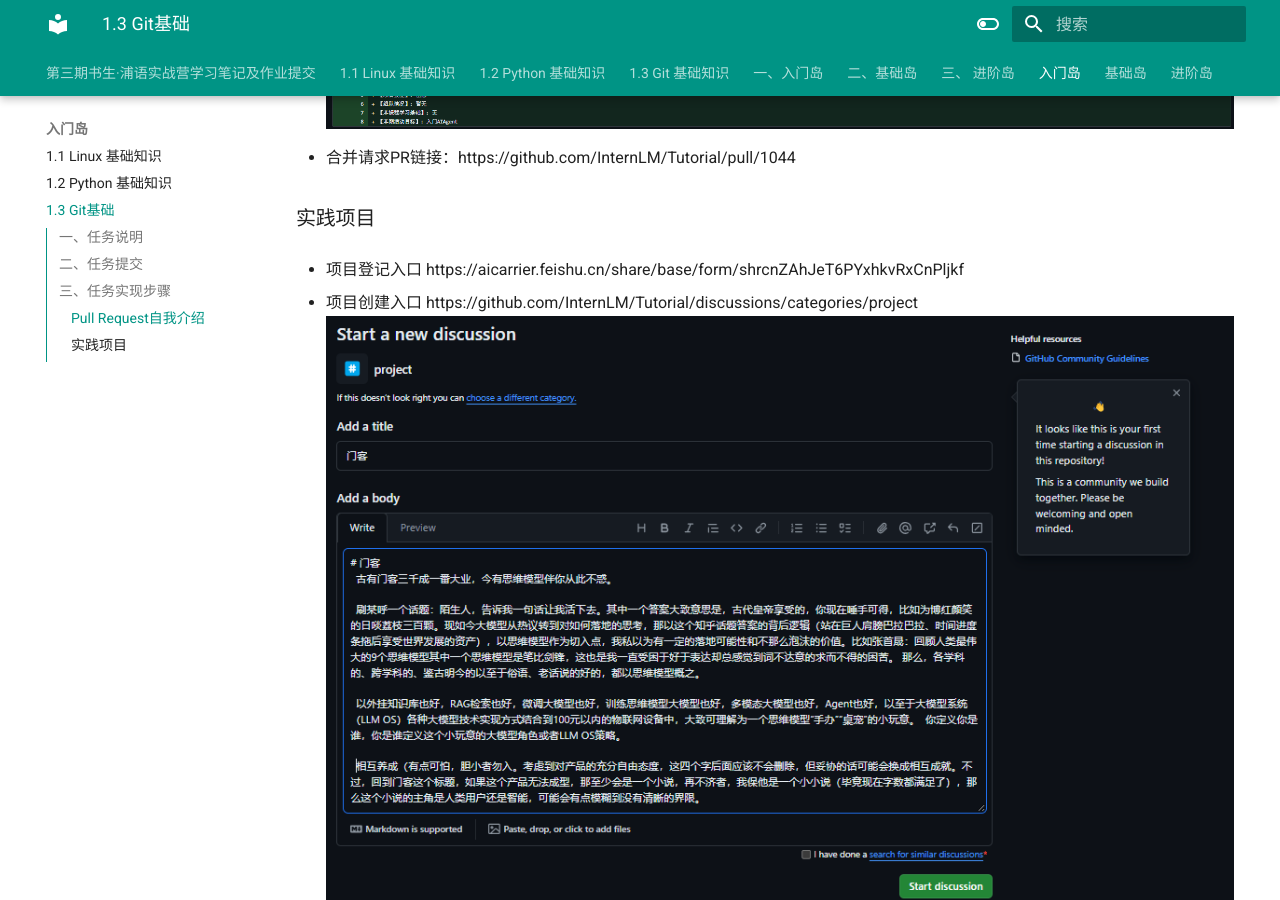
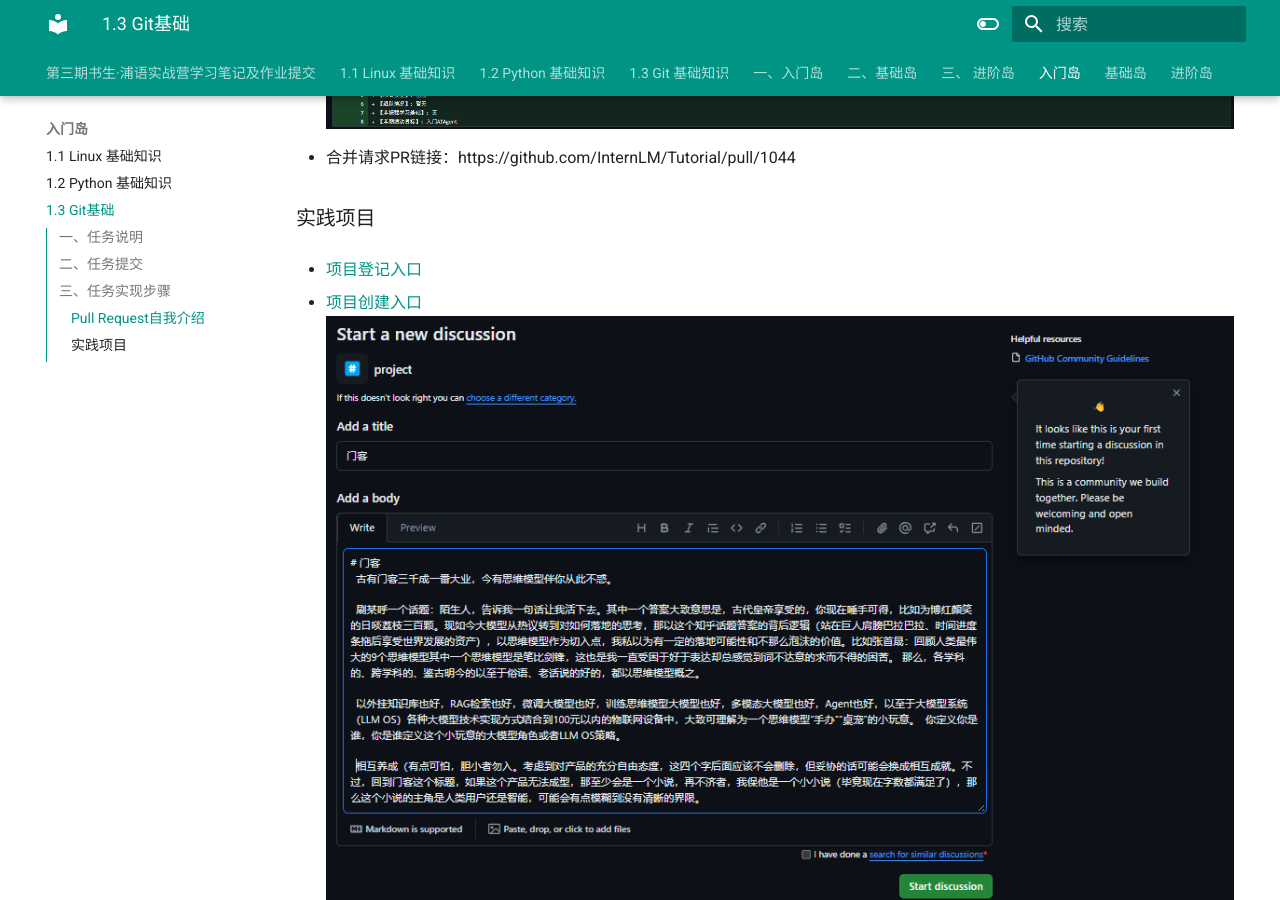
Before and after one commit to acondess/InternLM_learn_3, an MkDocs documentation site: the page built from docs/入门岛/1.3 Git 基础知识.md, in a window 1280 px wide and 900 px high, scrolled down 4831 px. Built offline with MkDocs 1.6.1 and Material for MkDocs 9.7.7, drawn with Linux system fonts in a browser that asks for light colours; some of the changed lines change nothing that is shown.

Commit message:
1.3git change link

```diff
--- a/docs/入门岛/1.3 Git 基础知识.md
+++ b/docs/入门岛/1.3 Git 基础知识.md
@@ -50,13 +50,13 @@
 
 ### 实践项目
 
-- 项目登记入口 https://aicarrier.feishu.cn/share/base/form/shrcnZAhJeT6PYxhkvRxCnPljkf
+- [项目登记入口](https://aicarrier.feishu.cn/share/base/form/shrcnZAhJeT6PYxhkvRxCnPljkf)
 
-- 项目创建入口 https://github.com/InternLM/Tutorial/discussions/categories/project
+- [项目创建入口](https://github.com/InternLM/Tutorial/discussions/categories/project)
     ![alt text](image-30.png)
 
 - 创建团队
     ![alt text](image-31.png)
 
-- 创建github仓库
+- 创建[github仓库](https://github.com/acondess/menke)
     ![alt text](image-32.png)
```
